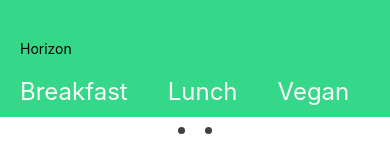
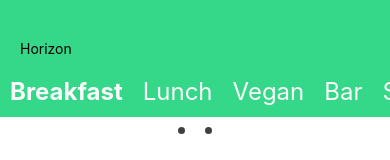
Before and after one commit to palevoo/react-native-horizon, a React Native app: screen / in a window 390 px wide. Shown: the top 160 px of the page. Built offline with nearby package versions, Linux system fonts and the light colour scheme; grey boxes are pictures that could not be loaded.

Commit message:
added selected nav item now centers itself where possible

```diff
--- a/App.js
+++ b/App.js
@@ -3,6 +3,7 @@ import { StyleSheet, Text, View, Dimensions } from 'react-native'
 // import propTypes from 'prop-types'
 
 import Horizon from './components/Horizon'
+// import Example from './components/Example'
 import { data, APP_NAME } from './utils'
 
 const { width } = Dimensions.get('window')
@@ -12,7 +13,7 @@ export default class App extends React.Component {
     data: data
   }
 
-  render () {
+  render() {
     return (
       <View style={styles.container}>
         <Text style={styles.header}>{APP_NAME}</Text>
--- a/components/Dot.js
+++ b/components/Dot.js
@@ -4,11 +4,22 @@ import React, { Component } from 'react'
 import { View, TouchableOpacity, StyleSheet } from 'react-native'
 
 export default class Dot extends Component {
-  render() {
+  render () {
     const { handleItem, id } = this.props
-
+    // if (active) {
+    //   return (
+    //     <TouchableOpacity onPress={() => handleItem(id)}>
+    //       <View style={styles.fatDot} />
+    //     </TouchableOpacity>
+    //   )
+    // }
     return (
-      <TouchableOpacity onPress={() => handleItem(id)}>
+      <TouchableOpacity
+        onPress={() => {
+          console.log('WTF????')
+          handleItem(id)
+        }}
+      >
         <View style={styles.dot} />
       </TouchableOpacity>
     )
@@ -23,5 +34,13 @@ const styles = StyleSheet.create({
     padding: 0,
     margin: 10,
     borderRadius: 7
+  },
+  fatDot: {
+    backgroundColor: '#404040',
+    width: 8.5,
+    height: 8.5,
+    padding: 0,
+    margin: 8.5,
+    borderRadius: 8.5
   }
 })
--- a/components/Horizon.js
+++ b/components/Horizon.js
@@ -14,7 +14,7 @@ const DEFAULT_CAT = 'Breakfast'
 
 export default class Horizon extends Component {
   state = {
-    activeCategory: '',
+    activeCategory: DEFAULT_CAT,
     data: this.props.data,
     filteredByCategory: []
   }
@@ -26,7 +26,10 @@ export default class Horizon extends Component {
   render () {
     return (
       <View style={styles.container}>
-        <NavBar handleCategory={this._handleCategory} />
+        <NavBar
+          handleCategory={this._handleCategory}
+          activeCategory={this.state.activeCategory}
+        />
         <Paginate
           items={this.state.filteredByCategory}
           handleItem={this._handleItem}
@@ -38,8 +41,8 @@ export default class Horizon extends Component {
           data={this.state.filteredByCategory}
           // ref={r => (this.refs = r)}
           keyExtractor={this._keyExtractor}
-          // onViewableItemsChanged={this.onViewableItemsChanged} // Map your keys to whatever unique ids the have (mine is a "id" prop)
           renderItem={this._renderItem}
+          onViewableItemsChanged={this._onViewableItemsChanged}
         />
       </View>
     )
@@ -47,6 +50,10 @@ export default class Horizon extends Component {
 
   _filterByCategory = (data, category) => {
     return data.filter(el => el.category === category)
+  }
+  _onViewableItemsChanged = (item, changed) => {
+    console.log('ITEM', item)
+    console.log('changed', changed)
   }
   _handleCategory = category => {
     this.setState(() => ({
--- a/components/NavBar.js
+++ b/components/NavBar.js
@@ -14,33 +14,76 @@ import { CATEGORIES } from '../utils'
 export default class NavBar extends Component {
   state = {
     categories: CATEGORIES
-  };
+  }
 
-  renderMenuItem = ({ item }) => {
+  renderMenuItem = ({ item, index }) => {
+    const { handleCategory, activeCategory } = this.props
+    if (item === activeCategory) {
+      return (
+        <TouchableOpacity
+          item={item}
+          onPress={() => {
+            if (index < 3) {
+              this.flatList.scrollToIndex({
+                animated: true,
+                index: index,
+                viewOffset: 0,
+                viewPosition: 0.5
+              })
+              handleCategory(item)
+            } else {
+              this.flatList.scrollToEnd({ animated: true })
+              handleCategory(item)
+            }
+          }}
+        >
+          <View style={styles.menuItem}>
+            <Text style={styles.menuTextActive}>{item}</Text>
+          </View>
+        </TouchableOpacity>
+      )
+    }
     return (
       <TouchableOpacity
         item={item}
-        onPress={() => this.props.handleCategory(item)}
+        onPress={() => {
+          if (index < 3) {
+            this.flatList.scrollToIndex({
+              animated: true,
+              index: index,
+              viewOffset: 0,
+              viewPosition: 0.5
+            })
+            handleCategory(item)
+          } else {
+            this.flatList.scrollToEnd({ animated: true })
+            handleCategory(item)
+          }
+        }}
       >
         <View style={styles.menuItem}>
           <Text style={styles.menuText}>{item}</Text>
         </View>
       </TouchableOpacity>
     )
-  };
+  }
 
-  render () {
-    const { handleCategory } = this.props
-
+  render() {
+    const { handleCategory, activeCategory } = this.props
     return (
       <View style={styles.container}>
         <FlatList
           horizontal
           showsHorizontalScrollIndicator={false}
+          initialScrollIndex={0}
           data={this.state.categories}
           renderItem={this.renderMenuItem}
           keyExtractor={item => item}
           handleCategory={handleCategory}
+          activeCategory={activeCategory}
+          ref={ref => {
+            this.flatList = ref
+          }}
         />
       </View>
     )
@@ -54,11 +97,16 @@ const styles = StyleSheet.create({
     backgroundColor: '#35D788'
   },
   menuItem: {
-    paddingLeft: 20,
-    paddingRight: 20
+    paddingLeft: 10,
+    paddingRight: 10
   },
   menuText: {
     fontSize: 24,
     color: '#fafafa'
+  },
+  menuTextActive: {
+    fontSize: 24,
+    color: '#fafafa',
+    fontWeight: 'bold'
   }
 })
```
Also changed, not shown: components/Example.js (added, +80 -0 lines).
